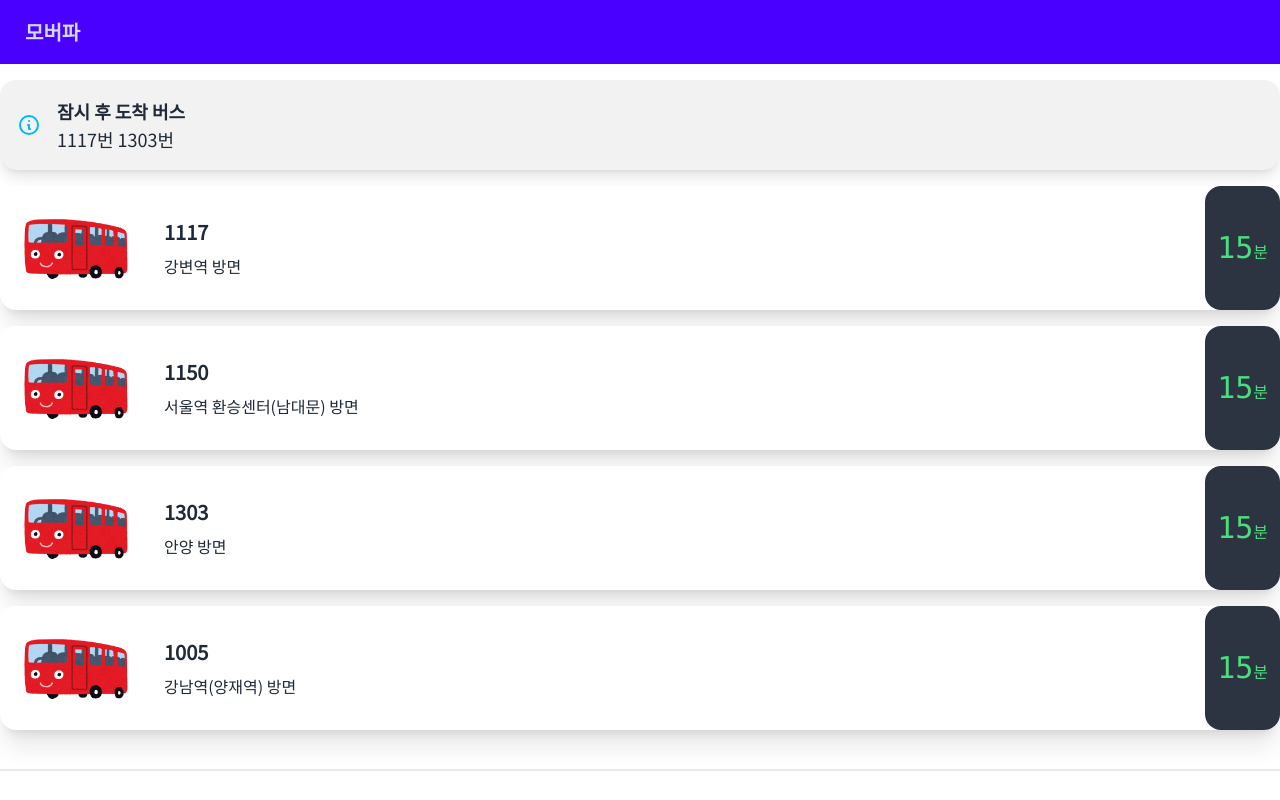
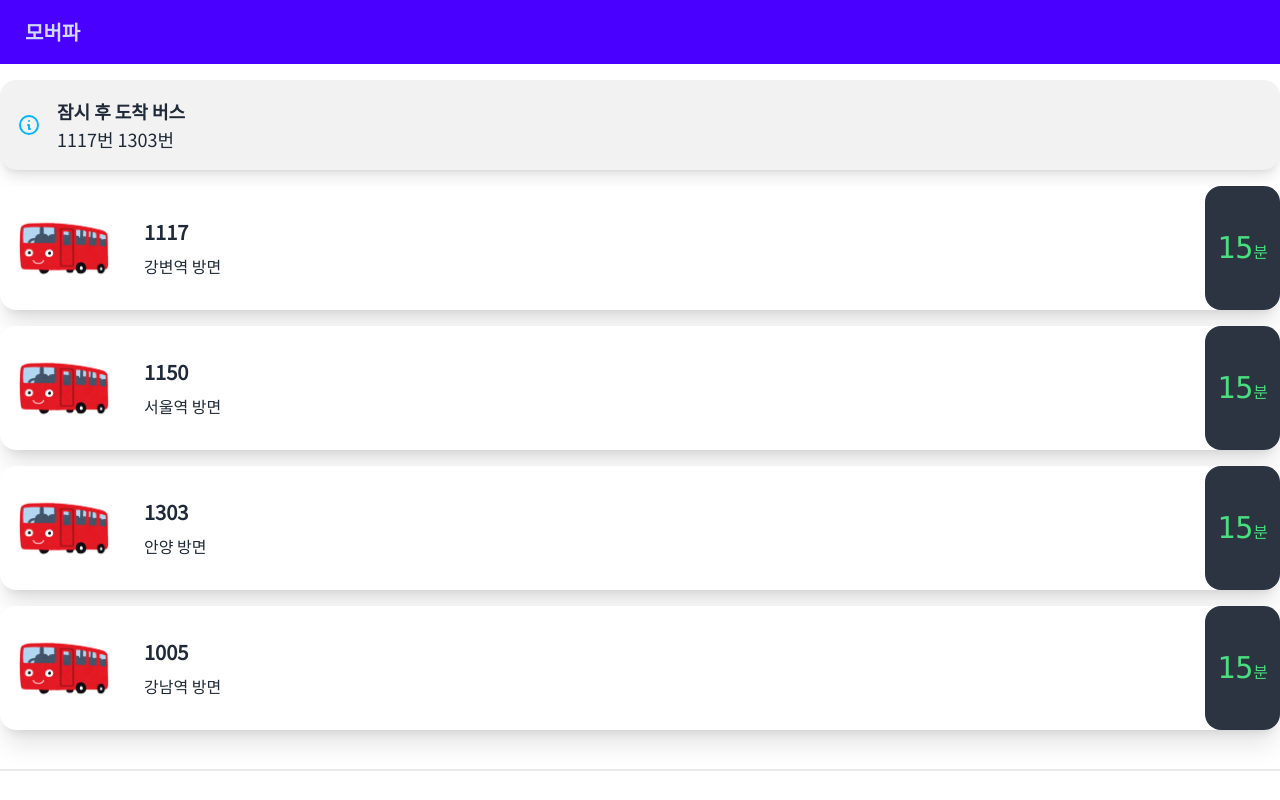
Before and after one commit to hufs-opensw-7/bus-finder, a React (Create React App) app: page / in a window 1280 px wide. Shown: the top 800 px of the page. Built offline with nearby package versions, Linux system fonts and the light colour scheme.

Commit message:
Fix design

```diff
--- a/src/api/api.json
+++ b/src/api/api.json
@@ -81,7 +81,7 @@
   },
   {
     "bus_number": "1150",
-    "heading_to": "서울역 환승센터(남대문)",
+    "heading_to": "서울역",
     "schedule": {
       "weekday": [
         "05:00",
@@ -255,7 +255,7 @@
   },
   {
     "bus_number": "1005",
-    "heading_to": "강남역(양재역)",
+    "heading_to": "강남역",
     "schedule": {
       "weekday": [
         "05:00",
--- a/src/components/BusCard.js
+++ b/src/components/BusCard.js
@@ -5,7 +5,7 @@ function BusCard() {
     const card = api.map((item, index) => {
         return (
             <div key={index} className="card card-side bg-base-100 shadow-xl my-4">
-                <figure className="w-28 ml-5">
+                <figure className="max-w-24 ml-4">
                     <img src={redBusImage} alt="bus image"/>
                 </figure>
 
```
